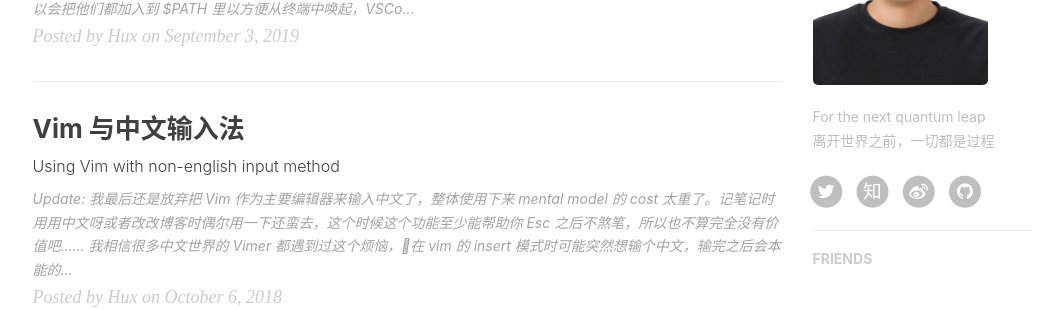
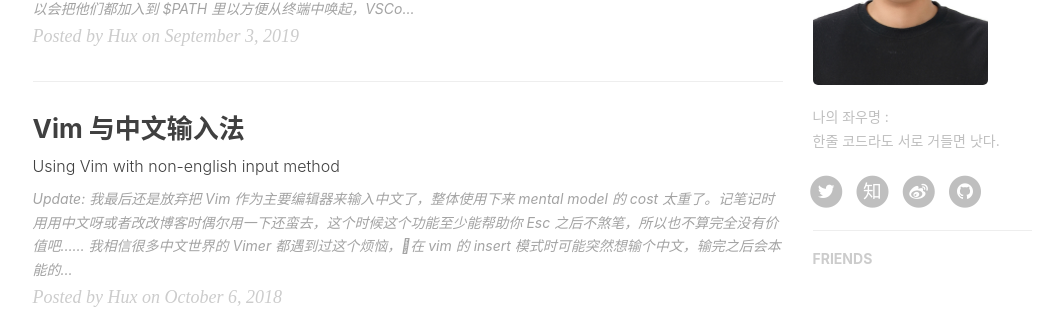
Before and after one commit to kjywow94/kjywow94.github.io, a Jekyll site: the page built from index.html, in a window 1280 px wide. Shown: the part 895-1204 px from the top of the page, without its empty margins (135-1198 px from the left). Built offline with Jekyll 4.4.1, drawn with Linux system fonts in a browser that asks for light colours; nearby versions of some CDN libraries; the list of posts is cut into pages by our own code; comment, search, counter and statistics services are not loaded.

Commit message:
사이드 바 메뉴 수정

```diff
--- a/_config.yml
+++ b/_config.yml
@@ -59,7 +59,7 @@
 
 
 # Disqus settings
-disqus_username: hux
+disqus_username: Kim
 
 # Netease settings
 netease_comment: false
@@ -78,7 +78,7 @@
 
 # Sidebar settings
 sidebar: true                           # whether or not using Sidebar.
-sidebar-about-description: "For the next quantum leap<br>离开世界之前，一切都是过程"
+sidebar-about-description: "나의 좌우명 : <br>한줄 코드라도 서로 거들면 낫다."
 sidebar-avatar: /img/Kimjun.jpg      # use absolute URL, seeing it's used in both `/` and `/about/`
 
 
--- a/sw.js
+++ b/sw.js
@@ -4,7 +4,8 @@
  * Copyright 2016 @huxpro
  * Licensed under Apache 2.0
  * service worker scripting
- * ========================================================== */
+ * ==========================================================
+ * */
 
 // CACHE_NAMESPACE
 // CacheStorage is shared between all sites under same domain.
```
